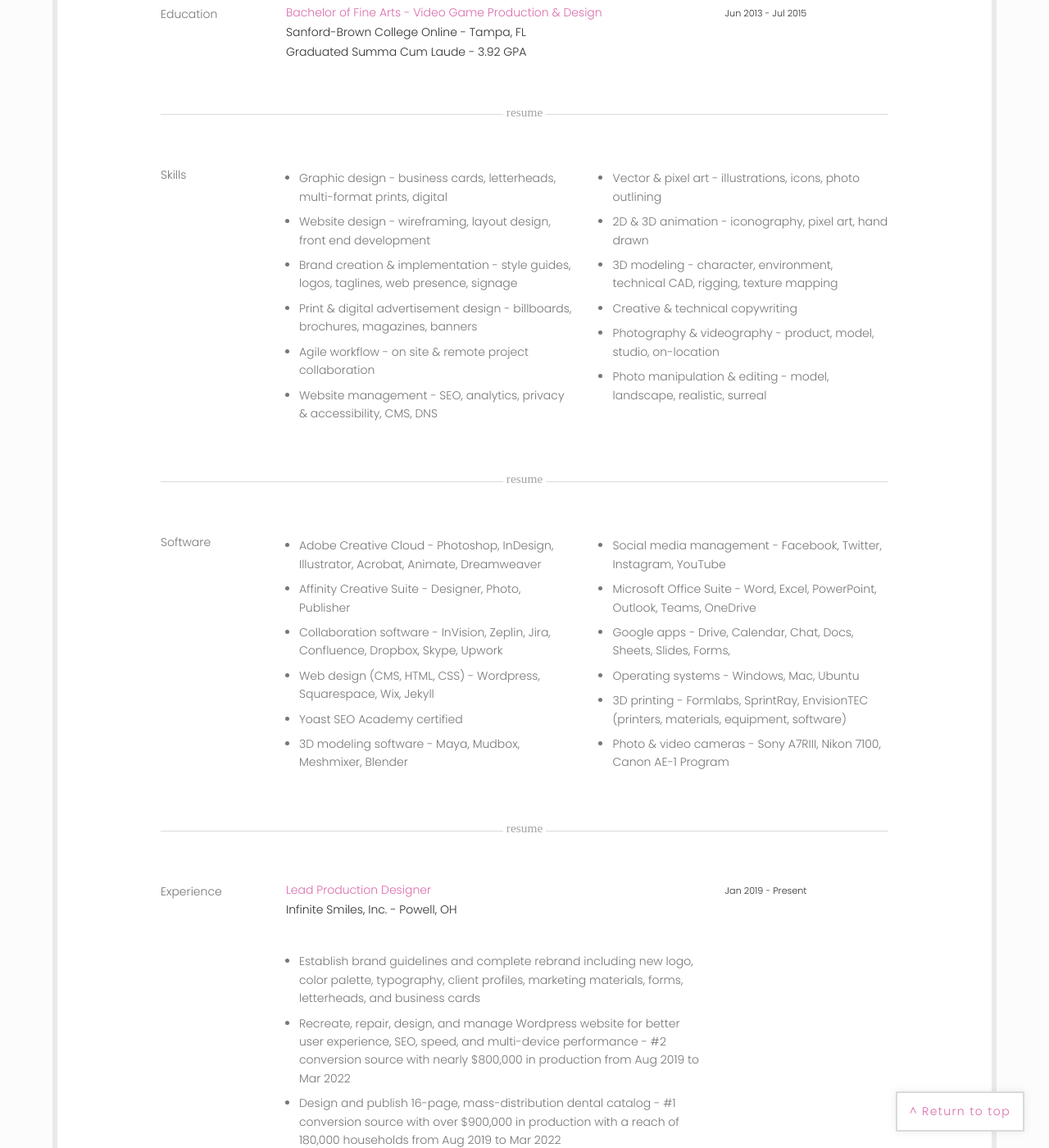
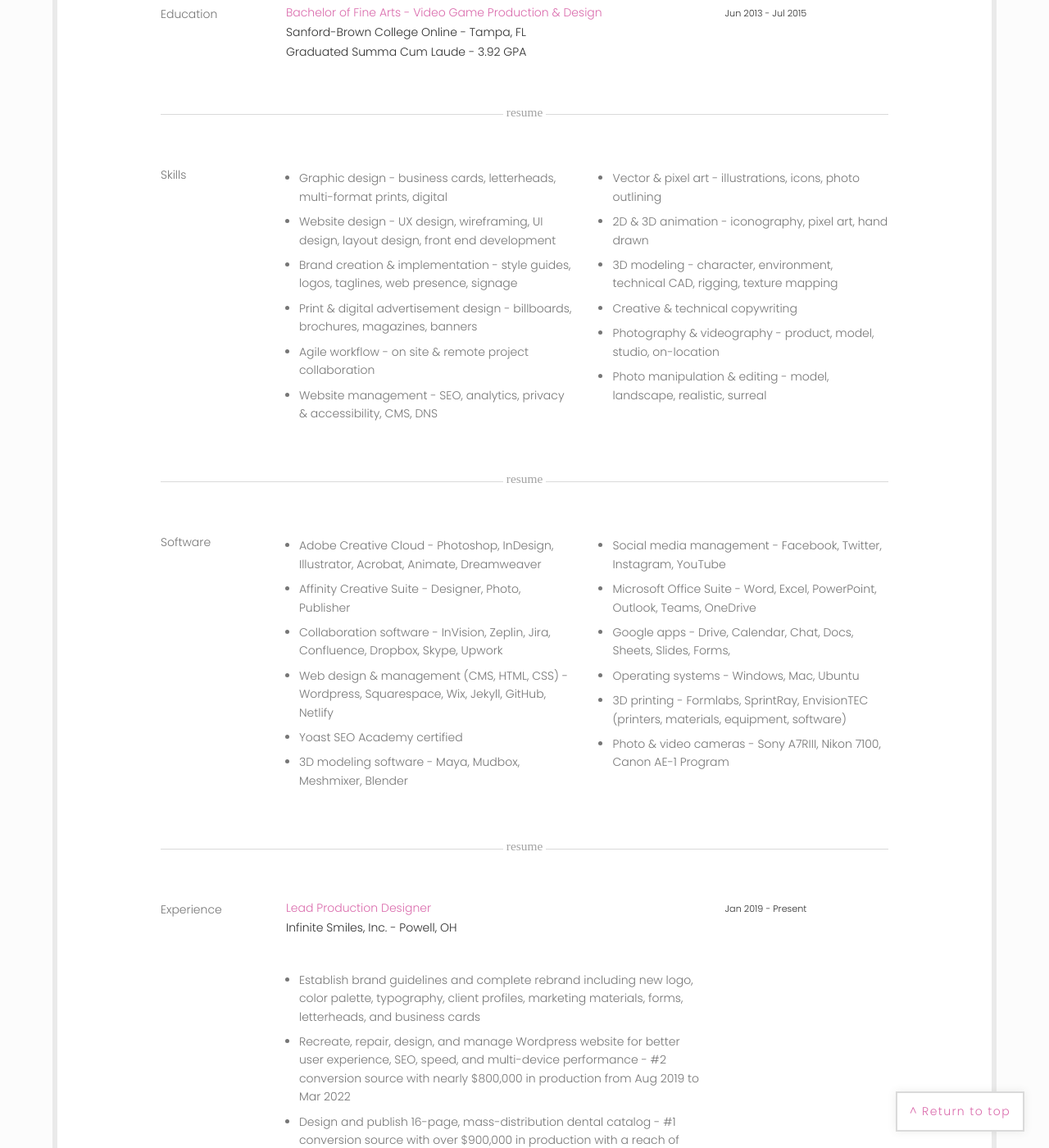
Before and after one commit to Kaedurr/portfolio, a Jekyll site: the page built from resume.html, in a window 1280 px wide and 1400 px high, scrolled down 988 px. Shown: the whole window at 82% size. Built offline with Jekyll 4.4.1, drawn with Linux system fonts in a browser that asks for light colours; some web fonts are replaced.

Commit message:
updated resume page
Updated online and print resume to include more web and UX/UI experience

```diff
--- a/resume.html
+++ b/resume.html
@@ -31,7 +31,7 @@ categories: Kate Durr, Resume
 			    </div><!-- /row -->
 
 					<div class="text-center">
-               	<a href="img/Kate Durr - Resume - Mar 2022.pdf" class="home-btn btn" target="_blank" rel="noopener noreferrer nofollow">Download resume</a>
+               	<a href="img/Kate Durr - Resume - Apr 2022.pdf" class="home-btn btn" target="_blank" rel="noopener noreferrer nofollow">Download resume</a>
          		</div>
 	            <br>
 	            <div class="line-symbol"></div>
@@ -70,7 +70,7 @@ categories: Kate Durr, Resume
 				    <p><span class="more">
 				     	<ul class="resume-list">
 				     	<li>Graphic design - business cards, letterheads, multi-format prints, digital</li>
-				     	<li>Website design - wireframing, layout design, front end development</li>
+				     	<li>Website design - UX design, wireframing, UI design, layout design, front end development</li>
 				     	<li>Brand creation & implementation - style guides, logos, taglines, web presence, signage</li>
 				     	<li>Print & digital advertisement design - billboards, brochures, magazines, banners</li>
 				     	<li>Agile workflow - on site & remote project collaboration</li>
@@ -108,7 +108,7 @@ categories: Kate Durr, Resume
 				     	<li>Adobe Creative Cloud - Photoshop, InDesign, Illustrator, Acrobat, Animate, Dreamweaver</li>
 				     	<li>Affinity Creative Suite - Designer, Photo, Publisher</li>
 				     	<li>Collaboration software - InVision, Zeplin, Jira, Confluence, Dropbox, Skype, Upwork</li>
-				     	<li>Web design (CMS, HTML, CSS) - Wordpress, Squarespace, Wix, Jekyll</li>
+				     	<li>Web design & management (CMS, HTML, CSS) - Wordpress, Squarespace, Wix, Jekyll, GitHub, Netlify</li>
 				     	<li>Yoast SEO Academy certified</li>
 				     	<li>3D modeling software - Maya, Mudbox, Meshmixer, Blender</li>
 				     	</ul>
```
Also changed, not shown: 2 other files.
